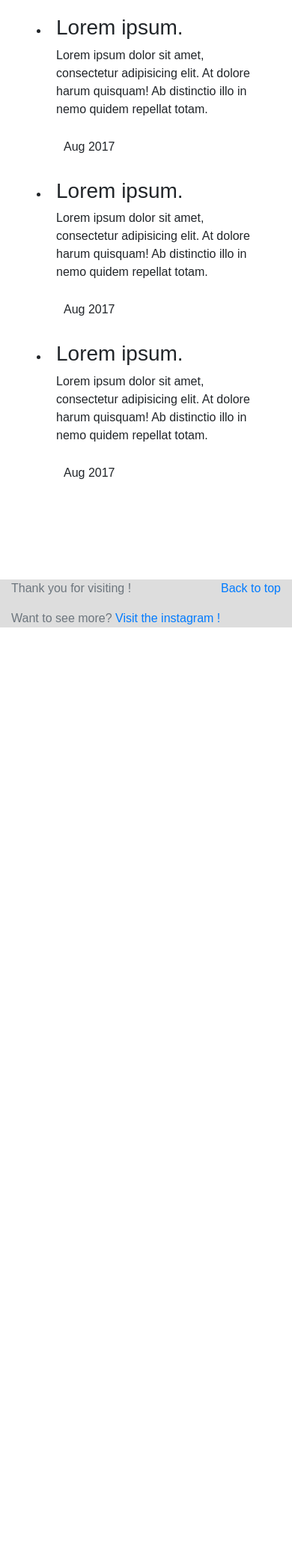
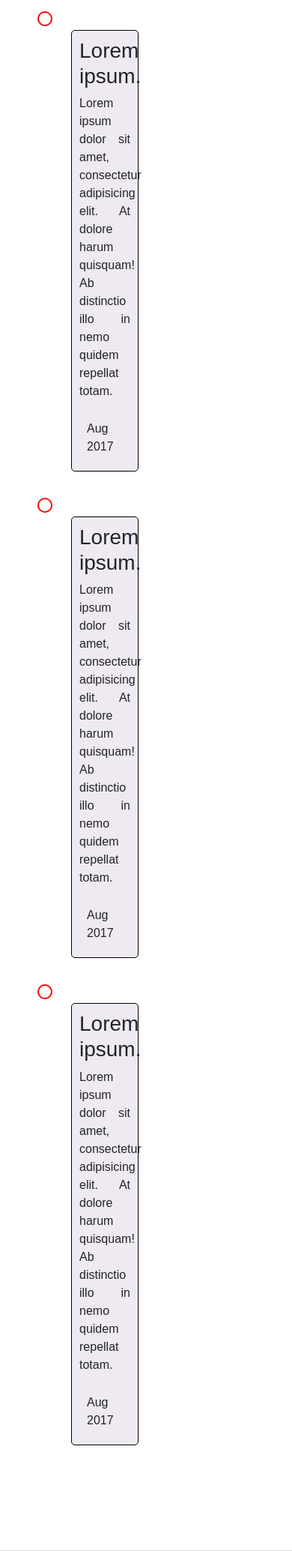
Before and after one commit to ShreeDesh12/WebBlog, a Python web app: template flaskapp/templates/timeline.html in a window 390 px wide. Shown: the part 85-2154 px from the top of the page at 75% size. Before the commit the page ends 922 px from the top, so only its background shows below. Run offline with Jinja, Linux system fonts and the light colour scheme; the template is opened without the code that fills it, so the values that code supplies are empty; some libraries are stand-ins or nearby versions.

Commit message:
add changes for timeline.html

```diff
--- a/flaskapp/static/style.css
+++ b/flaskapp/static/style.css
@@ -23,3 +23,121 @@ a{
         text-shadow: 1px 1px offwhite;
     }
 }
+
+
+
+.body{
+    top: 0;
+    left: 0;
+}
+.timeline{
+    position: relative;
+}
+.timeline:before{
+    content: '';
+    position: absolute;
+    left: 50%;
+    width: 5px;
+    height: 100%;
+}
+.timeline ul li{
+    position: relative;
+    list-style: none;
+    padding: 30px ;
+    width: 50%;
+    text-align: justify;
+}
+.timeline ul li:nth-child(odd){
+    left: 0;
+    text-align: right;
+}
+.timeline ul li:nth-child(even){
+    right: 0;
+    margin-left: 47%;
+    text-align: left;
+}
+.content{
+    background-color: rgba(236,229,238,0.82);
+    box-sizing: border-box;
+    border: black solid 1px;
+    border-radius: 5px;
+    padding: 10px 10px;
+}
+.timeline ul li:nth-child(even):before{
+    content: '';
+    position: absolute;
+    top: 5px;
+    left: 5px;
+    background-color: white;
+    width: 20px;
+    height: 20px;
+    border: red solid 2px;
+    border-radius: 50%;
+}
+.timeline ul li:nth-child(odd):before{
+    content: '';
+    position: absolute;
+    top: 5px;
+    right: 5px;
+    background-color: white;
+    width: 20px;
+    height: 20px;
+    border-radius: 50%;
+    border: red solid 2px;
+
+}
+@media screen and (max-width: 750px){
+
+    .timeline:before{
+        content: '';
+        position: absolute;
+        left: 5%;
+        width: 5px;
+        height: 100%;
+    }
+
+
+    .timeline ul li:nth-child(odd){
+        left: 0;
+        text-align: justify;
+    }
+    .timeline ul li:nth-child(even){
+        left: 0;
+        text-align: justify;
+        margin-left: 0%;
+    }
+
+    .timeline ul li:nth-child(odd):before{
+        content: '';
+        position: absolute;
+        top: 5px;
+        left: -10%;
+        background-color: white;
+        width: 20px;
+        height: 20px;
+        border-radius: 50%;
+        border: red solid 2px;
+
+    }
+
+    .timeline ul li:nth-child(even):before{
+        content: '';
+        position: absolute;
+        top: 5px;
+        left: -10%;
+        background-color: white;
+        width: 20px;
+        height: 20px;
+        border-radius: 50%;
+        border: red solid 2px;
+
+    }
+
+    li{
+        position: relative;
+        list-style: none;
+        padding: 20px ;
+        width: 100%;
+        text-align: justify;
+    }
+}
```
